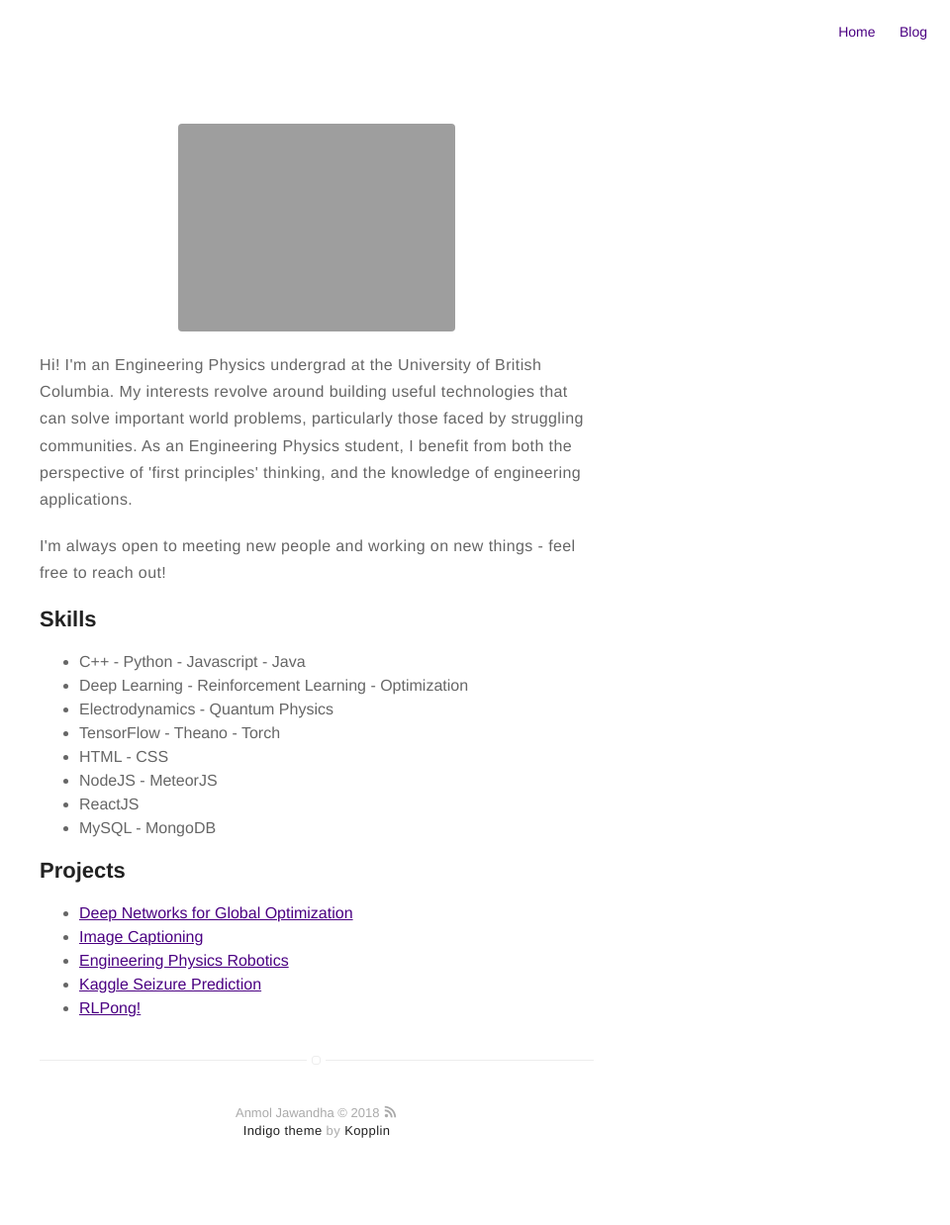
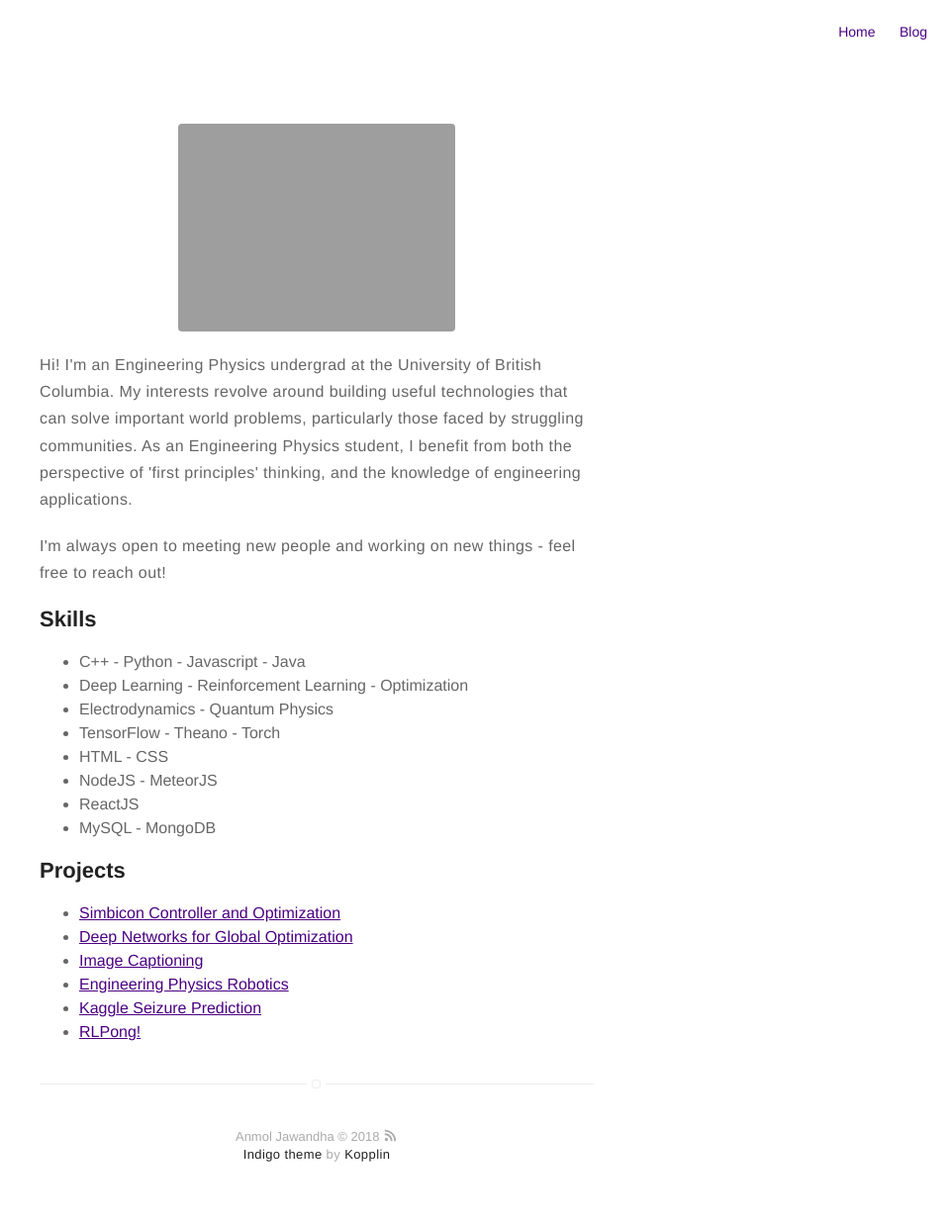
Before and after one commit to Anmol6/anmol6.github.io, a Jekyll site: the page built from about.md, in a window 1280 px wide. Shown: the whole page at 99% size, without its empty margins (320-1280 px from the left). Built offline with Jekyll 4.4.1, drawn with Linux system fonts in a browser that asks for light colours; before the commit the page ends 1214 px from its top, so only the background shows below that.

Commit message:
simbicon added

```diff
--- a/about.md
+++ b/about.md
@@ -28,6 +28,7 @@ and the knowledge of engineering applications. </p>
 <h2>Projects</h2>
 
 <ul>
+	<li><a href="https://github.com/Anmol6/locomotion">Simbicon Controller and Optimization</a></li>
 	<li><a href="https://github.com/Anmol6/DNGO-BO">Deep Networks for Global Optimization</a></li>
 	<li><a href="https://github.com/Anmol6/capshun">Image Captioning</a></li>
 	<li><a href="https://github.com/Anmol6/ENPH253">Engineering Physics Robotics</a></li>
```
